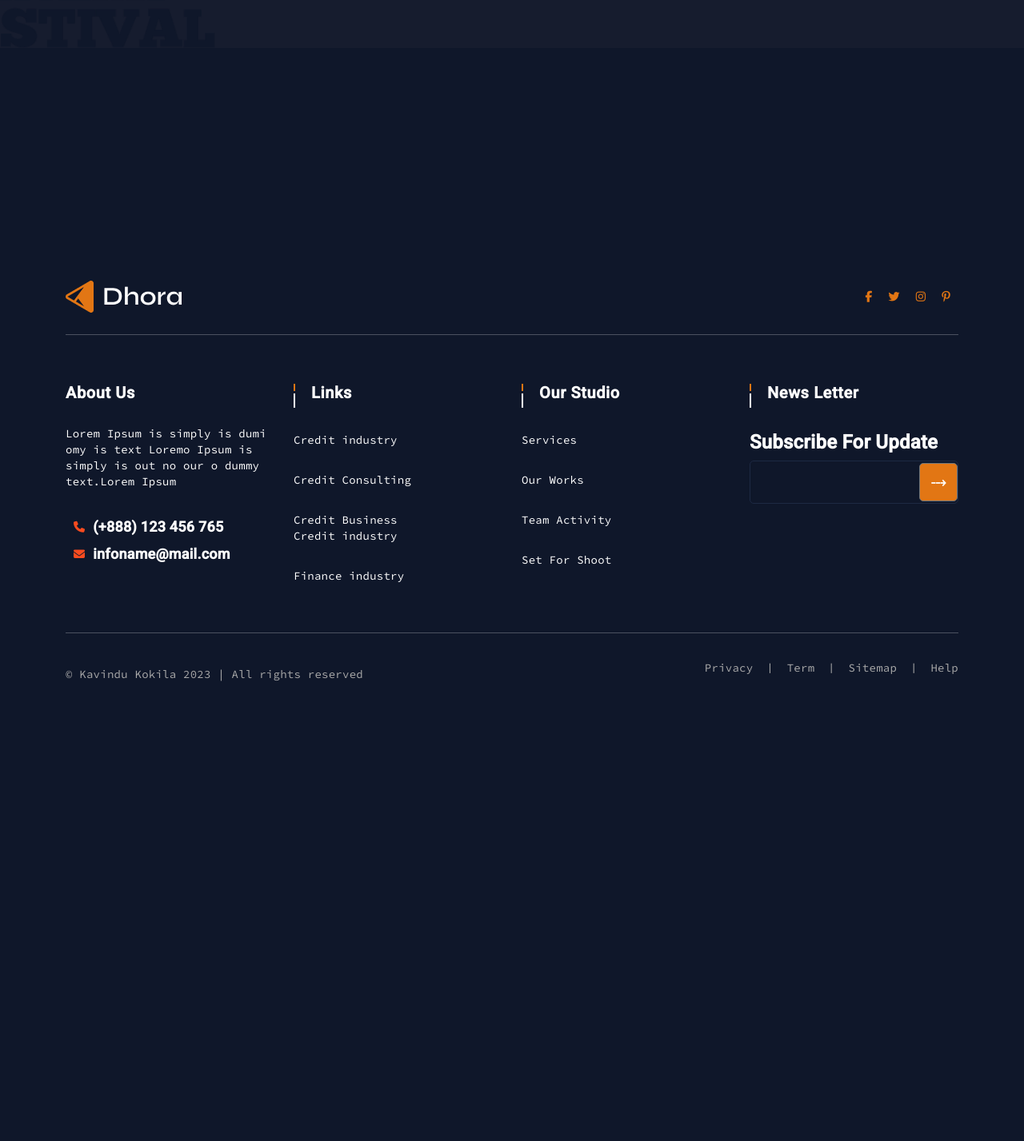
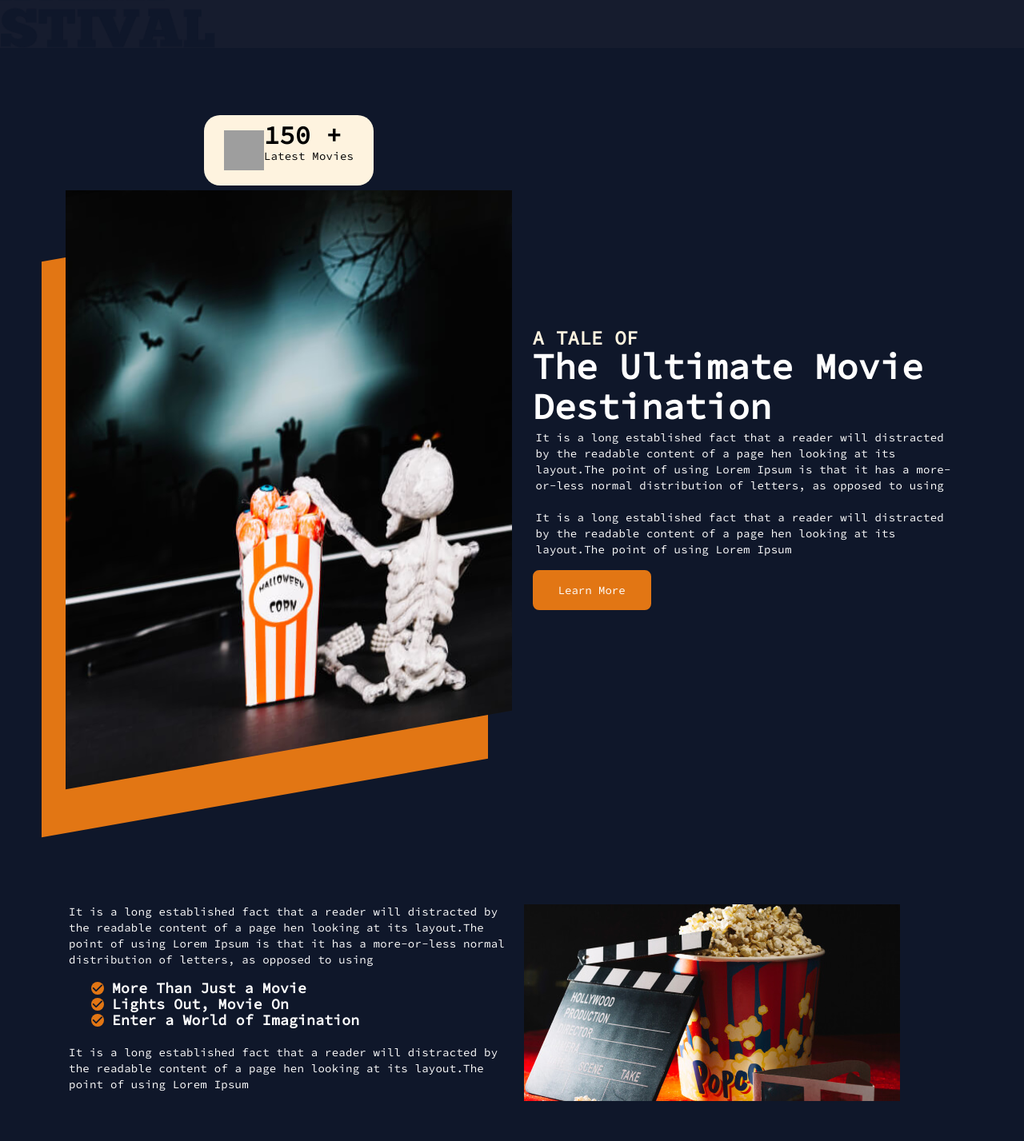
Before and after one commit to castelo-s-hub/movie_site, an Angular app in the folder client/: page /about in a window 1280 px wide. Shown: the part 460-1887 px from the top of the page at 80% size. Before the commit the page ends 1338 px from the top, so only its background shows below. Built offline with nearby package versions, Linux system fonts and the light colour scheme; grey boxes are pictures that could not be loaded.

Commit message:
section 2 and section 3 done

```diff
--- a/client/src/app/components/about/about.component.html
+++ b/client/src/app/components/about/about.component.html
@@ -137,5 +137,73 @@
         </div>
       </div>
     </div>
+
+    <div class="sec-2">
+      <div class="container">
+        <div class="d-md-flex flex-row-reverse align-items-center justify-content-between w-100">
+          <div class="d-flex flex-column justify-content-start align-items-start sec-2-cont">
+            <div class="subtitle-1">a tale of</div>
+            <div class="title-1">The Ultimate Movie Destination</div>
+            <p class="p-1">It is a long established fact that a reader will distracted by the readable content of a page hen
+              looking at its layout.The point of using Lorem Ipsum is that it has a more-or-less normal distribution of
+              letters, as opposed to using</p>
+            <p class="p-1">It is a long established fact that a reader will distracted by the readable content of a page hen
+              looking at its layout.The point of using Lorem Ipsum</p>
+            <button class="nav-button" style="min-height: 50px">
+              Learn More
+            </button>
+          </div>
+
+          <div>
+            <div class="sec-2-image-wrapper">
+              <div class="d-flex align-items-center justify-content-center w-100">
+                <div class="sec-2-image-button">
+                  <div class="d-flex align-items-center justify-content-center">
+                    <img width="50" height="50" src="https://img.icons8.com/bubbles/50/circled-play.png"
+                         alt="circled-play"/>
+                    <div>
+                      <span style="font-weight: 600; font-size: 32px; color: black">{{counter}} +</span>
+                      <p style="color: black">Latest Movies</p>
+                    </div>
+                  </div>
+                </div>
+              </div>
+
+              <div class="sec-2-image">
+                <div class="image-cover"></div>
+                <img src="./assets/images/img-1.jpg" alt="image">
+              </div>
+              <div class="d-none d-md-block"
+                   style="background-color: #e27614; width: 100%; height: calc(100vh - 80px); transform: skewY(-10deg); position: absolute; bottom: -10px; left: -30px; z-index: 0">
+              </div>
+            </div>
+
+          </div>
+        </div>
+      </div>
+    </div>
+
+    <div class="sec-3">
+      <div class="container">
+        <div class="d-md-flex align-items-center justify-content-between-w-100">
+          <div class="sec-3-cont">
+            <p class="p-1">It is a long established fact that a reader will distracted by the readable content of a page hen
+              looking at its layout.The point of using Lorem Ipsum is that it has a more-or-less normal distribution of
+              letters, as opposed to using</p>
+            <ul>
+              <li><i class="fa-solid fa-check"></i>More Than Just a Movie</li>
+              <li><i class="fa-solid fa-check"></i>Lights Out, Movie On</li>
+              <li><i class="fa-solid fa-check"></i>Enter a World of Imagination</li>
+            </ul>
+            <p class="p-1">It is a long established fact that a reader will distracted by the readable content of a page hen
+              looking at its layout.The point of using Lorem Ipsum</p>
+          </div>
+          <div class="sec-3-image">
+            <img src="./assets/images/img-2.jpg" alt="banner">
+          </div>
+        </div>
+      </div>
+    </div>
+
   </mat-drawer-content>
 </mat-drawer-container>
--- a/client/src/app/components/about/about.component.scss
+++ b/client/src/app/components/about/about.component.scss
@@ -247,6 +247,21 @@
 
   mat-drawer-content {
 
+    .nav-button{
+      border: 2px solid #e27614;
+      outline: none;
+      padding: 5px 30px;
+      border-radius: 8px;
+      background-color: #e27614;
+      color: white;
+      transition: background-color .3s ease-out;
+    }
+
+    .nav-button:hover{
+      background-color: transparent;
+      outline: #e27614;
+    }
+
     .main-banner{
       width: 100%;
       min-height: 420px;
@@ -279,6 +294,97 @@
         color: #e27614;
       }
     }
+
+    .sec-2{
+      margin: 10vw 0!important;
+
+      .sec-2-cont{
+        max-width: 50%;
+        padding-left: 2vw;
+      }
+
+      .sec-2-image-wrapper{
+        position: relative;
+
+        .sec-2-image-button{
+          position: absolute;
+          padding: 15px 25px;
+          background-color: #fef3df;
+          z-index: 99;
+          border-radius: 20px;
+          animation: upDown 2s ease-in-out infinite;
+        }
+
+        .sec-2-image{
+          flex: 1;
+          height: 100vh;
+          position: relative;
+          overflow: hidden;
+          padding-bottom: 50px;
+          z-index: 2;
+
+          .image-cover{
+            width: 100%;
+            height: 50px;
+            background-color: #0f172a;
+            position: absolute;
+            z-index: 2;
+          }
+
+          img{
+            width: 100%;
+            height: 100%;
+            transform: skewY(-10deg);
+          }
+        }
+      }
+
+    }
+
+    .sec-3{
+      margin: 2vw 0;
+
+      .sec-3-cont{
+        max-width: 50%;
+        animation: slideInLeft 1s ease-in-out;
+
+        ul li{
+          color: white;
+          font-size: 18px;
+          font-weight: 600;
+          list-style: none;
+          display: flex;
+          align-items: center;
+
+          i{
+            background-color: #e27614;
+            margin-right: 10px;
+            border-radius: 100%;
+            color: #0f172a;
+            font-size: 14px;
+            width: 16px;
+            height: 16px;
+            display: flex;
+            align-items: center;
+            justify-content: center;
+          }
+        }
+      }
+
+      .sec-3-image{
+        max-width: 50%;
+        display: flex;
+        align-items: center;
+        justify-content: center;
+        padding: 15px;
+        animation: slideInRight 1s ease-in-out;
+
+        img{
+          width: 100%;
+        }
+      }
+    }
+
   }
 }
 
@@ -338,5 +444,21 @@
         font-size: 48px!important;
       }
     }
+
+    .sec-2{
+      .sec-2-cont{
+        max-width: 100%;
+        padding-left: 0;
+      }
+      .sec-2-image-wrapper .sec-2-image{
+        height: calc(100vh /2);
+      }
+    }
+
+    .sec-3{
+      .sec-3-cont, .sec-3-image{
+        max-width: 100%;
+      }
+    }
   }
 }
--- a/client/src/app/components/about/about.component.ts
+++ b/client/src/app/components/about/about.component.ts
@@ -1,4 +1,6 @@
-import {Component, ViewEncapsulation} from '@angular/core';
+import {ChangeDetectorRef, Component, ElementRef, HostListener, Renderer2, ViewEncapsulation} from '@angular/core';
+import {DomSanitizer} from "@angular/platform-browser";
+import VanillaTilt from "vanilla-tilt";
 
 @Component({
   selector: 'app-about',
@@ -9,9 +11,48 @@ import {Component, ViewEncapsulation} from '@angular/core';
 export class AboutComponent {
 
   isMenuOpen: boolean = false;
+  counter: number = 0;
+  sec2counter: number = 300;
+
+  constructor(private sanitizer: DomSanitizer, private cdr: ChangeDetectorRef, private elementRef: ElementRef, private renderer: Renderer2) {
+  }
+
+  ngOnInit() {
+    this.vanillaTiltAnimation()
+  }
+
+  @HostListener('window:scroll', ['$event'])
+  onScroll(event: Event): void {
+    const scrollPosition = window.pageYOffset || document.documentElement.scrollTop || document.body.scrollTop || 0;
+
+    if (scrollPosition >= this.sec2counter) {
+      this.startCounter();
+    }
+  }
 
   toggleMenu(): void {
     this.isMenuOpen = !this.isMenuOpen;
   }
 
+  startCounter(): void {
+    const interval = setInterval(() => {
+      if (this.counter < 150) {
+        this.counter++;
+      } else {
+        clearInterval(interval);
+      }
+    }, 50); // You can adjust the interval based on your preference
+  }
+
+  vanillaTiltAnimation() {
+    const element = document.querySelector('.sec-3-image') as HTMLElement;
+
+    VanillaTilt.init(element, {
+      max: 25,
+      speed: 400,
+      glare: false,
+      'max-glare': 0.5
+    });
+  }
+
 }
```
